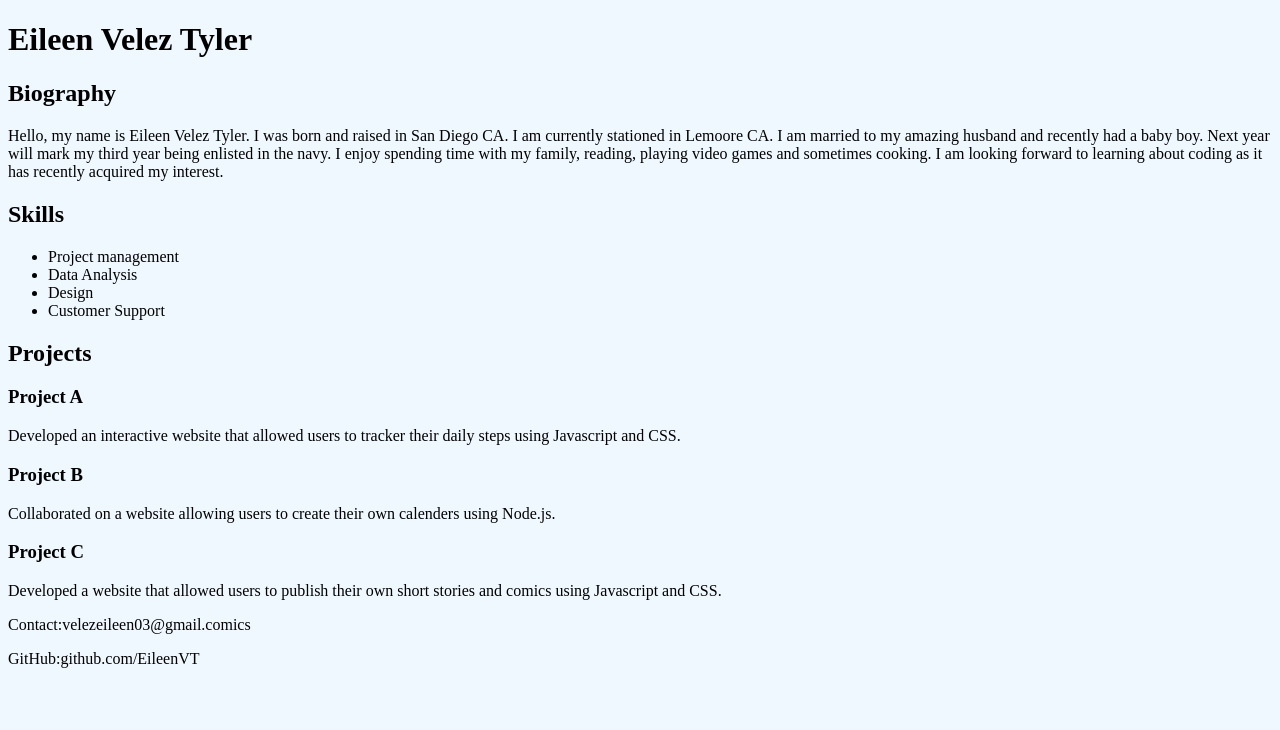
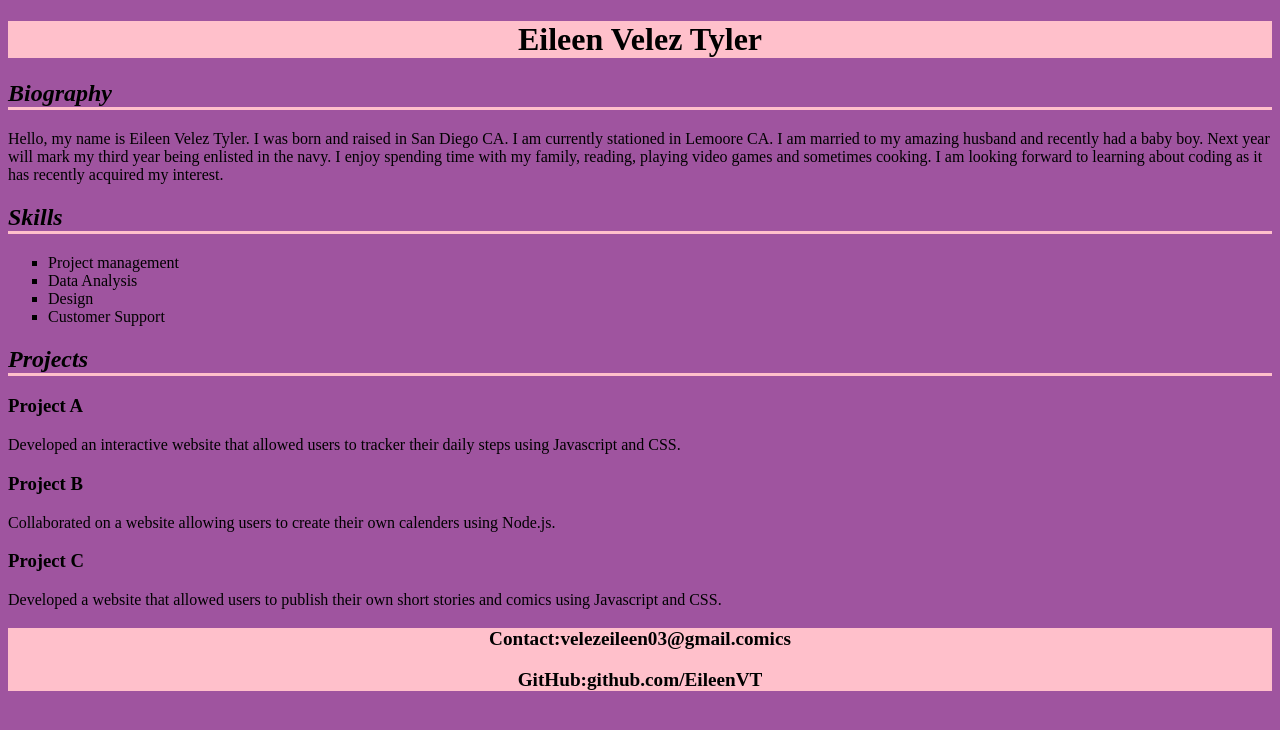
Before and after one commit to EileenVT/personal-portfolio, a plain HTML site: page index.html in a window 1280 px wide. Drawn offline with Linux system fonts and the light colour scheme.

Commit message:
added colors and aligned text

```diff
--- a/index.html
+++ b/index.html
@@ -51,8 +51,10 @@
     </p>
 <!--Added footer and contact info-->
     <footer>
+        <div class="footer">
         <p>Contact:velezeileen03@gmail.comics</p>
         <p>GitHub:github.com/EileenVT</p>
+        </div>
     </footer>
 
 </body>
--- a/main.css
+++ b/main.css
@@ -1,3 +1,29 @@
+/*********************************************************
+* Description: Primary style sheet for personal portfolio
+* Author: Eileen Velez Tyler
+*********************************************************/
+
+
 body {
-    background-color: aliceblue;
-}
+    background-color: rgb(159, 84, 159); /* This is a shade of purple. */
+    }
+    h1 {
+    color: black;
+    background-color: pink;
+    text-align: center;
+    }
+    h2 {
+    font-style: italic;
+    border-bottom: 3px solid pink; /* Add a line below h2s */
+    }
+    ul {
+    list-style-type: square; /* Changes the bullets to squares */
+    }
+
+
+    .footer {
+        background-color: pink;
+        font-weight: bold;
+        font-size: 120%;
+        text-align: center;
+    }
```
